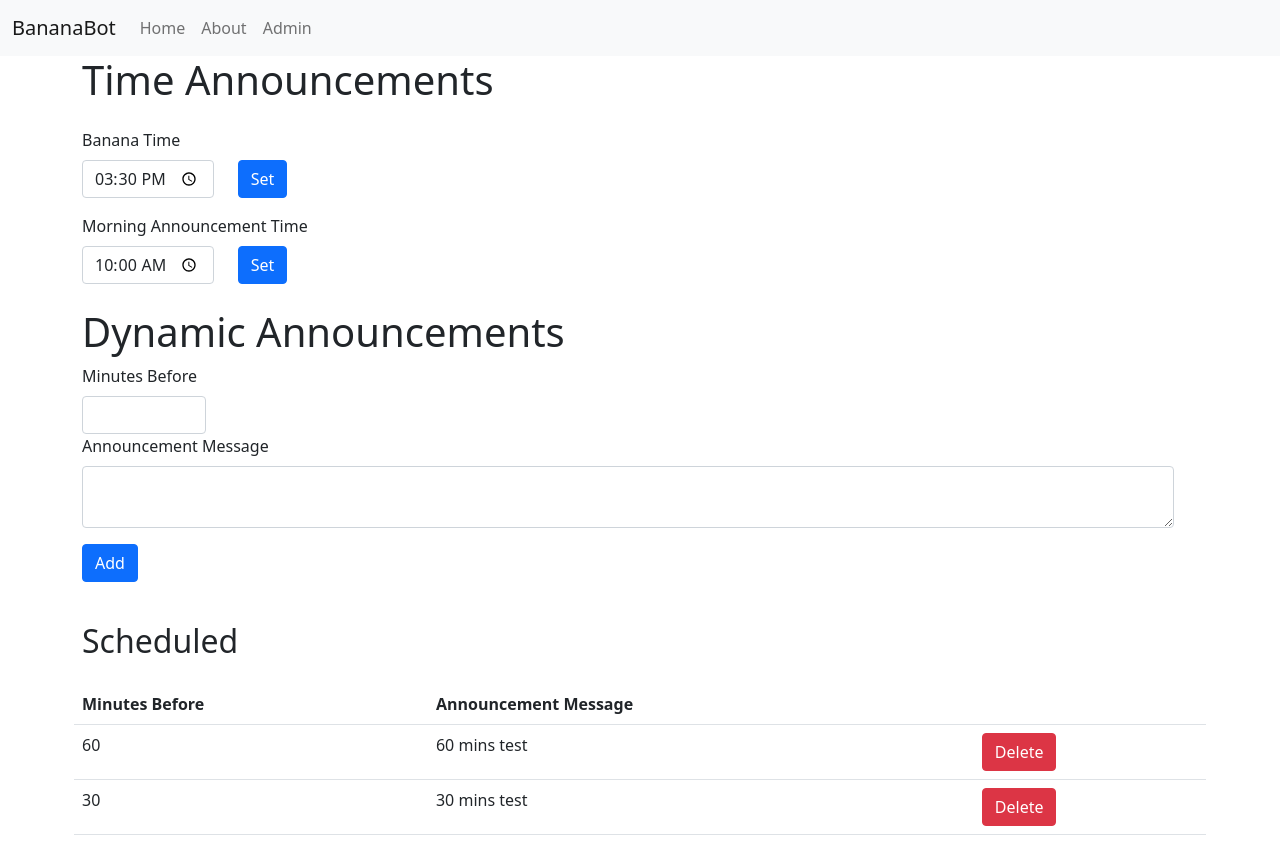
After one commit to NickoOwen/bananabot, a Flask app: page /admin in a window 1280 px wide. The commit adds this page. Run offline with Flask 2, Linux system fonts and the light colour scheme.

Commit message:
Moved the controls to admin.html and secured the endpoint with basic authentication. Home (index.html) will be read only values

```diff
--- a/bananabot.py
+++ b/bananabot.py
@@ -4,6 +4,24 @@ import requests
 import logging
 from multiprocessing import Process
 from flask import Flask, render_template, request, redirect, url_for
+from flask_httpauth import HTTPBasicAuth
+from werkzeug.security import generate_password_hash, check_password_hash
+
+# Authentication
+auth = HTTPBasicAuth()
+
+user = 'user'
+pw = 'secretpassword'
+
+users = {
+    user: generate_password_hash(pw)
+}
+
+@auth.verify_password
+def verify_password(username, password):
+    if username in users:
+        return check_password_hash(users.get(username), password)
+    return False
 
 # Classes
 class MinsBeforeAnnouncement:
@@ -140,12 +158,25 @@ def setStatus(newStatus):
 # Flask Routes
 app = Flask(__name__)
 
-@app.route('/', methods=('GET', 'POST'))
+@app.route('/')
 def home():
+
+    return render_template('index.html',
+        bananaTime = timeAnnouncements['bananaTime'].time,
+        morningAnnouncementTime = timeAnnouncements['morningAnnouncement'].time,
+        minsBeforeAnnouncements = minsBeforeAnnouncements,
+        status = status)
+
+@app.route('/about')
+def about():
+    return render_template('about.html')
+
+@app.route('/admin', methods=('GET', 'POST'))
+@auth.login_required
+def admin():
     if request.method == 'POST':
         formId = request.form['formId']
         app.logger.debug("Form ID: " + str(formId))
-
         if formId == 'bananaTime':
             setBananaTime(request.form['bananaTime'])
         elif formId == 'morningAnnouncementTime':
@@ -157,18 +188,14 @@ def home():
         elif formId == 'status':
             setStatus('status' in request.form)
 
-        return redirect(url_for('home'))
+        return redirect(url_for('admin'))
 
-    return render_template('index.html',
+    return render_template('admin.html',
         bananaTime = timeAnnouncements['bananaTime'].time,
         morningAnnouncementTime = timeAnnouncements['morningAnnouncement'].time,
         minsBeforeAnnouncements = minsBeforeAnnouncements,
         status = status)
 
-@app.route('/about')
-def about():
-    return render_template('about.html')
-
 
 # Main
 if __name__ == "__main__":
--- /dev/null
+++ b/templates/admin.html
@@ -0,0 +1,94 @@
+{% extends 'base.html' %}
+
+{% block body %}
+    <div class="container">
+        <div class="row">
+            <h1>Time Announcements</h1>
+            <div class="row g-3">
+                <form class="row" method="POST">
+                    <input type="hidden" name="formId" value="bananaTime">
+                    <label for="" class="form-label">Banana Time</label>
+                    <div class="col-auto">
+                        <input class="form-control" type="time" name="bananaTime" value="{{ bananaTime }}">
+                    </div>
+                    <div class="col-auto">
+                        <button class="btn btn-primary">Set</button>
+                    </div>
+                </form>
+            </div>
+
+            <div class="row g-3">
+                <form class="row" method="POST">
+                    <input type="hidden" name="formId" value="morningAnnouncementTime">
+                    <label for="" class="form-label">Morning Announcement Time</label>
+                    <div class="col-auto">
+                        <input class="form-control" type="time" name="morningAnnouncementTime" value="{{ morningAnnouncementTime }}">
+                    </div>
+                    <div class="col-auto">
+                        <button class="btn btn-primary">Set</button>
+                    </div>
+                </form>
+            </div>
+        </div>
+    </div>
+
+    <br>
+
+    <div class="container">
+        <div class="col-xs-12">
+            <h1>Dynamic Announcements</h1>
+
+            <div class="row">
+                <form class="row" method="POST">
+                    <input type="hidden" name="formId" value="announcement">
+                    <div class="col-auto">
+                        <label for="" class="form-label">Minutes Before</label>
+                        <input class="form-control" type="number" name="minsBefore" min="1" max="1440" step="1" required>
+                    </div>
+                    <div class="mb-3">
+                        <label for="" class="form-label">Announcement Message</label>
+                        <textarea class="form-control" name="message" required></textarea>
+                    </div>
+                    <div class="mb-3">
+                        <button class="btn btn-primary">Add</button>
+                    </div>
+                </form>
+            </div>
+
+            <br>
+
+            <div class="row g-3">
+                <h2>Scheduled</h2>
+                <table class="table">
+                    <tr>
+                        <th>Minutes Before</th>
+                        <th>Announcement Message</th>
+                        <th></th>
+                    </tr>
+                    {% for key in minsBeforeAnnouncements %}
+                    <tr>
+                        <form method="POST">
+                            <input type="hidden" name="formId" value="deleteAnnouncement">
+                            <input type="hidden" name="minsBefore" value="{{ minsBeforeAnnouncements[key].minsBefore }}">
+                            <td>{{ minsBeforeAnnouncements[key].minsBefore }}</td>
+                            <td>{{ minsBeforeAnnouncements[key].text }}</td>
+                            <td><button class="btn btn-danger">Delete</button></td>
+                        </form>
+                    </tr>
+                    {% endfor %}
+                </table>
+            </div>
+        </div>
+    </div>
+
+    <!-- <form class="form-switch form-check" method="POST">
+        <input type="hidden" name="formId" value="status">
+        <label class="form-label">Active</label>
+        <p>{{ status }}</p>
+        {% if status %}
+            <input class="form-check-input" name="status" type="checkbox" role="switch" onchange="this.form.submit()" checked>
+        {% else %}
+            <input class="form-check-input" name="status" type="checkbox" role="switch" onchange="this.form.submit()">
+        {% endif %}
+    </form> -->
+{% endblock %}
--- a/templates/base.html
+++ b/templates/base.html
@@ -20,10 +20,13 @@
             <div class="collapse navbar-collapse" id="navbarNav">
                 <ul class="navbar-nav">
                     <li class="nav-item">
-                    <a class="nav-link" href="{{ url_for('home') }}">Home</a>
+                        <a class="nav-link" href="{{ url_for('home') }}">Home</a>
                     </li>
                     <li class="nav-item">
-                    <a class="nav-link" href="{{ url_for('about') }}">About</a>
+                        <a class="nav-link" href="{{ url_for('about') }}">About</a>
+                    </li>
+                    <li class="nav-item">
+                    <a class="nav-link" href="{{ url_for('admin') }}">Admin</a>
                     </li>
                 </ul>
             </div>
```
Also changed, not shown: templates/index.html (+13 -12 lines).
